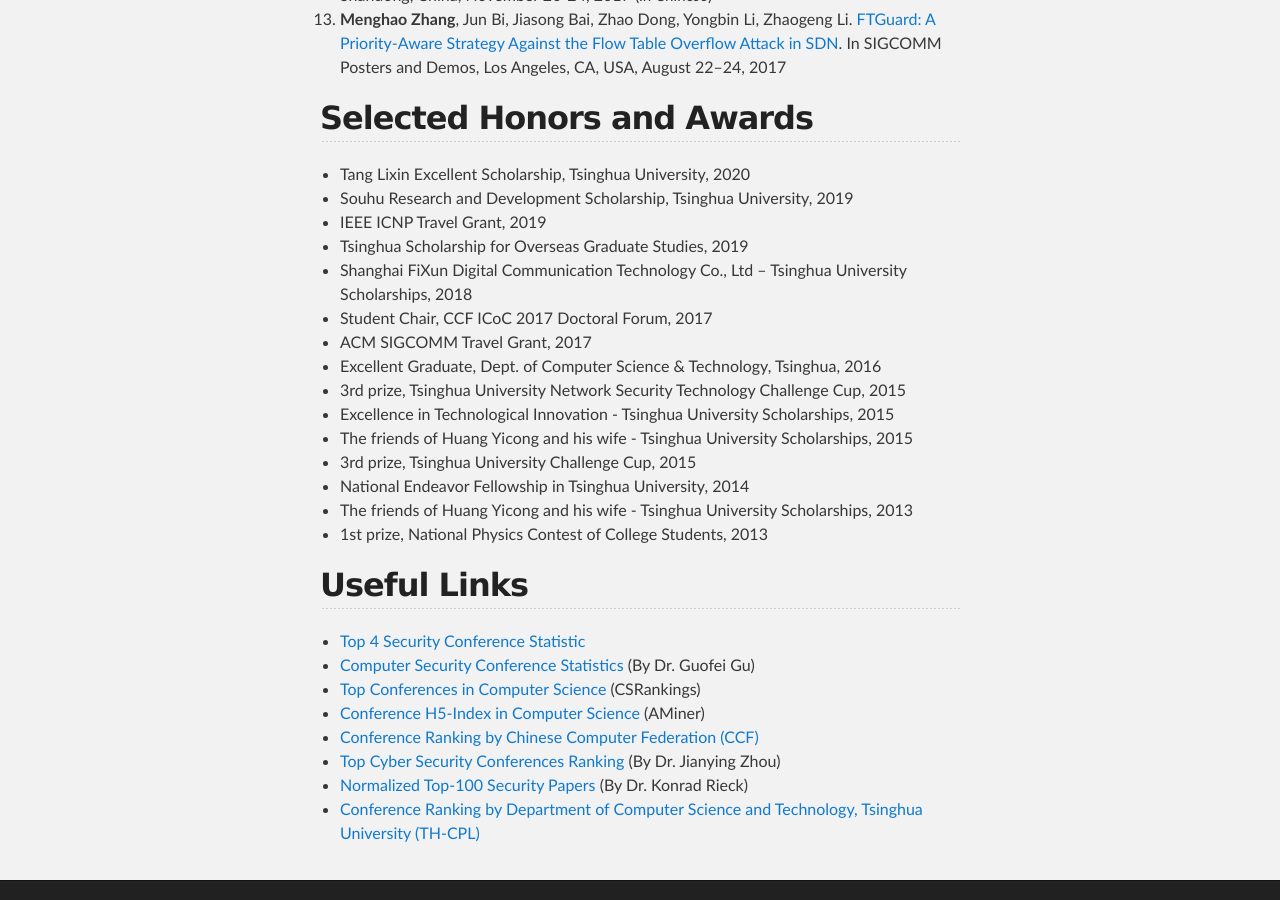
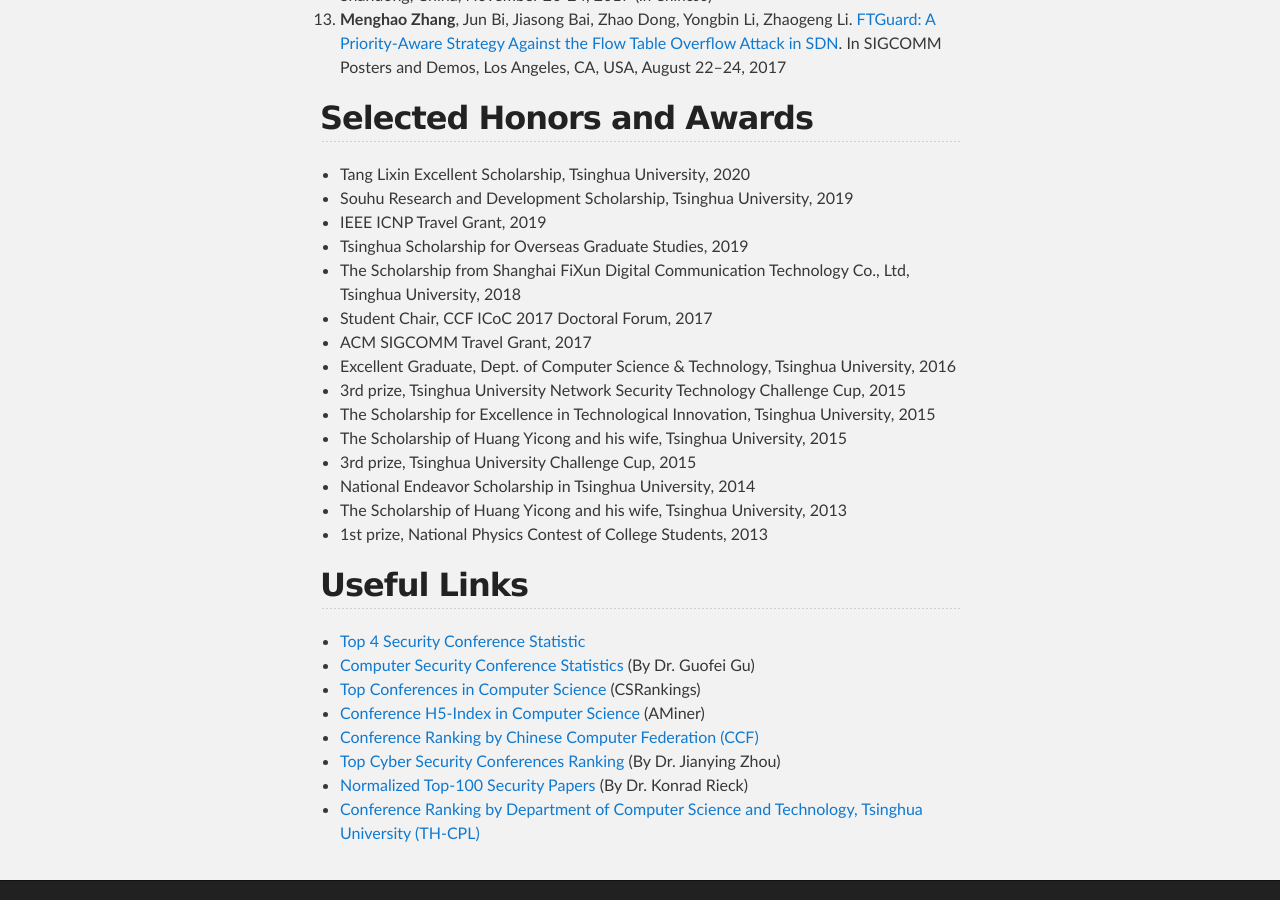
Before and after one commit to zhangmenghao/zhangmenghao.github.io, a Jekyll site: the page built from index.md, in a window 1280 px wide and 900 px high, scrolled down 2096 px. Built offline with Jekyll 4.4.1, drawn with Linux system fonts in a browser that asks for light colours.

Commit message:
Update scholarship name

```diff
--- a/index.md
+++ b/index.md
@@ -97,16 +97,16 @@ In SIGCOMM Posters and Demos, Los Angeles, CA, USA, August 22–24, 2017
 * Souhu Research and Development Scholarship, Tsinghua University, 2019
 * IEEE ICNP Travel Grant, 2019
 * Tsinghua Scholarship for Overseas Graduate Studies, 2019
-* Shanghai FiXun Digital Communication Technology Co., Ltd – Tsinghua University Scholarships, 2018
+* The Scholarship from Shanghai FiXun Digital Communication Technology Co., Ltd, Tsinghua University, 2018
 * Student Chair, CCF ICoC 2017 Doctoral Forum, 2017
 * ACM SIGCOMM Travel Grant, 2017
-* Excellent Graduate, Dept. of Computer Science & Technology, Tsinghua, 2016
+* Excellent Graduate, Dept. of Computer Science & Technology, Tsinghua University, 2016
 * 3rd prize, Tsinghua University Network Security Technology Challenge Cup, 2015
-* Excellence in Technological Innovation - Tsinghua University Scholarships, 2015
-* The friends of Huang Yicong and his wife - Tsinghua University Scholarships, 2015
+* The Scholarship for Excellence in Technological Innovation, Tsinghua University, 2015
+* The Scholarship of Huang Yicong and his wife, Tsinghua University, 2015
 * 3rd prize, Tsinghua University Challenge Cup, 2015
-* National Endeavor Fellowship in Tsinghua University, 2014
-* The friends of Huang Yicong and his wife - Tsinghua University Scholarships, 2013
+* National Endeavor Scholarship in Tsinghua University, 2014
+* The Scholarship of Huang Yicong and his wife, Tsinghua University, 2013
 * 1st prize, National Physics Contest of College Students, 2013
 
 
```
